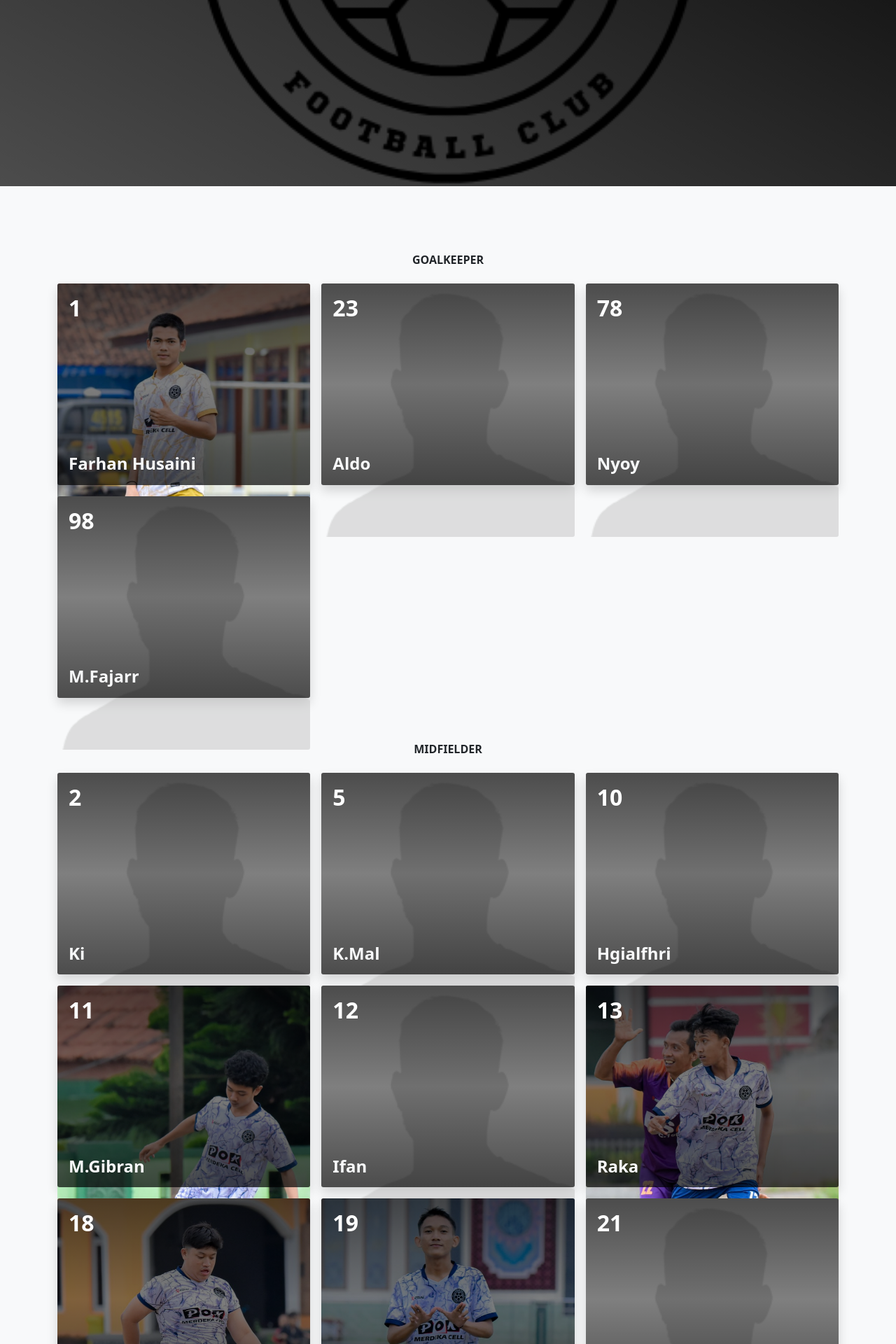
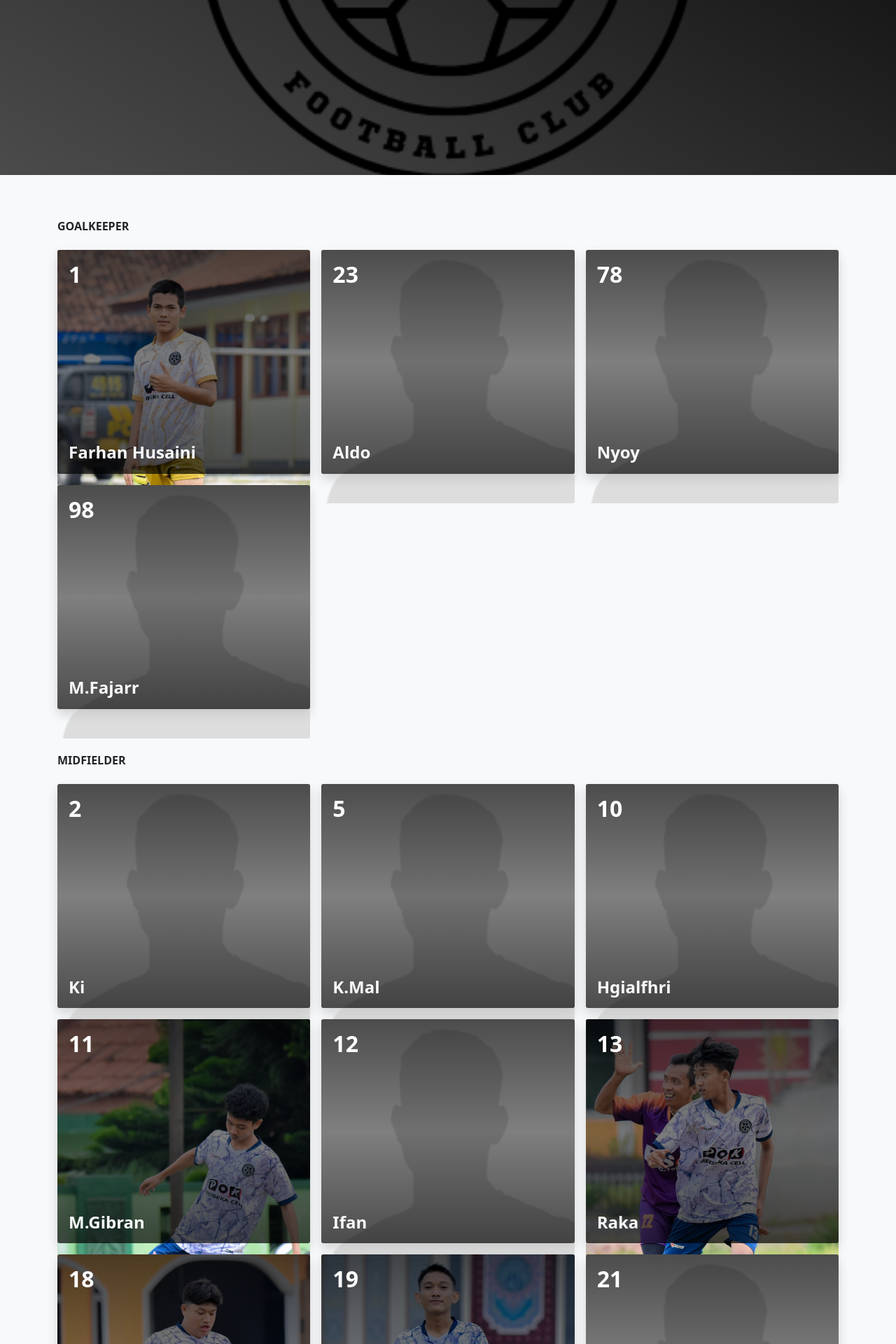
Before and after one commit to tesafc/www2, a Jekyll site: the page built from players.html, in a window 1280 px wide. Shown: the part 454-2374 px from the top of the page at 70% size. Built offline with Jekyll 4.4.1, drawn with Linux system fonts in a browser that asks for light colours.

Commit message:
Update players.html

```diff
--- a/players.html
+++ b/players.html
@@ -5,13 +5,13 @@ image: /assets/img/logo-2.png
 ---
 
 <div class="bg-light">
-  <div class="container-sm py-5">
+  <div class="container-sm pb-5">
     <div class="row row-cols-2 row-cols-md-3 g-3">
       {% assign roles = site.data.players | group_by: "role" %}
       {% for role in roles %}
-      <h6 class="d-block w-100 pt-5 text-uppercase text-center fw-bold">{{ role.name }}</h6>
+      <h6 class="d-block w-100 pt-5 text-uppercase fw-bold">{{ role.name }}</h6>
       {% for player in role.items %}
-      <div class="col" style="height: 18rem;">
+      <div class="col" style="height: 20em;">
         <div class="card h-100 text-white border-0 shadow">
           <img src="{% if player.pp %}{{ player.pp }}{% else %}{{ '/assets/img/pp/blank-pp.png' | relative_url }}{% endif %}" alt="" class="card-img border-0">
           <div class="card-img-overlay d-flex flex-column justify-content-between" style="background-image: linear-gradient(rgba(0, 0, 0, 0.7), rgba(0, 0, 0, 0.5), rgba(0, 0, 0, 0.7));">
```
